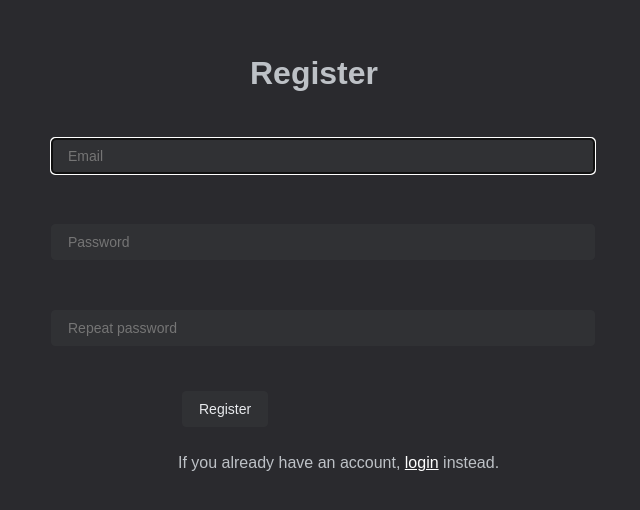
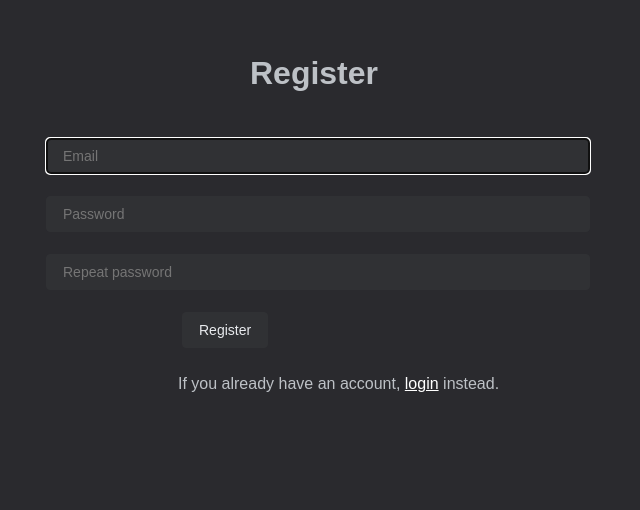
Before and after one commit to sabakarimeddiny/pantree-site, a Django app: page /accounts/register/ in a window 1280 px wide. Shown: the part 66-576 px from the top of the page, without its empty margins (326-966 px from the left). Run offline with Django 4.2, Linux system fonts and the light colour scheme; some libraries are stand-ins or nearby versions.

Commit message:
cleaned up html

```diff
--- a/templates/register.html
+++ b/templates/register.html
@@ -26,22 +26,13 @@
 	<h1>Register</h1>
 	<form method="POST">
 		{% csrf_token %}
-		<div class="grid">
-			{{ register_form.email }}
-		</div>
+		{{ register_form.email }}
 		<!-- <br>
 		<div class="grid">
 			{{ register_form.username }}
 		</div> -->
-		<br>
-		<div class="grid">
-			{{ register_form.password1 }}
-		</div>
-		<br>
-		<div class="grid">
-			{{ register_form.password2 }}
-		</div>
-		<br>
+		{{ register_form.password1 }}
+		{{ register_form.password2 }}
 		<button class="btn btn-primary" type="submit" id="register">Register</button>
 	</form>
 	<p class="text-center" id="register">If you already have an account, <a href="/accounts/login">login</a> instead.</p>
```
